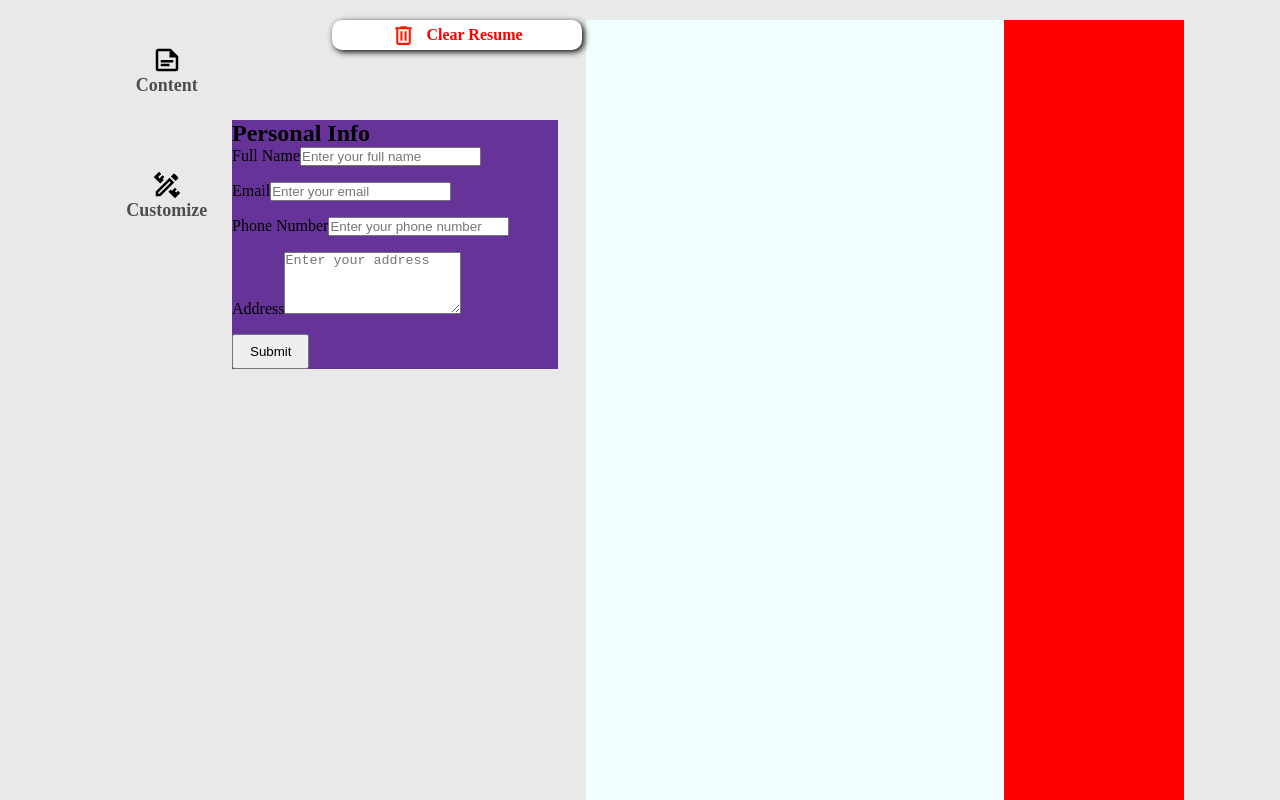
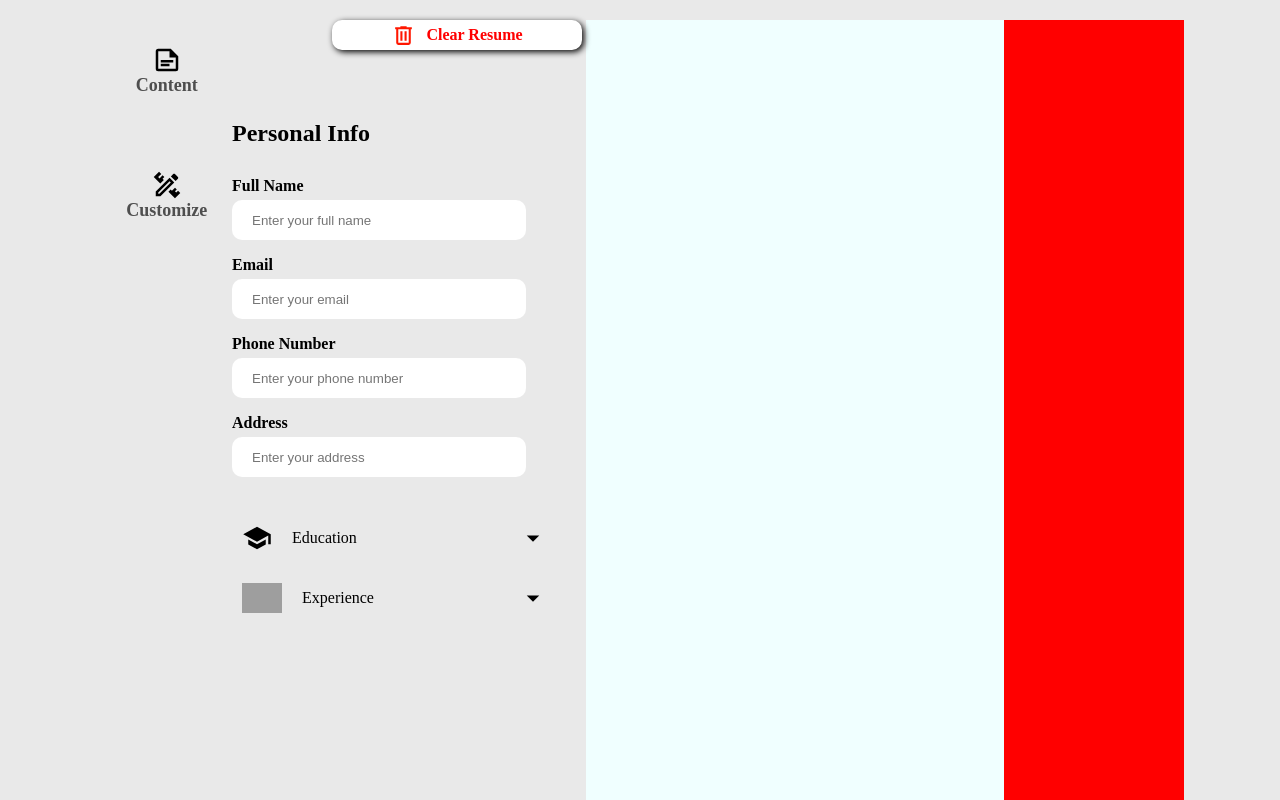
Before and after one commit to Moyinoluwa360/resume-builder, a React (Vite) app: page / in a window 1280 px wide. Shown: the top 800 px of the page. Built offline with nearby package versions, Linux system fonts and the light colour scheme; grey boxes are pictures that could not be loaded.

Commit message:
created the toggle up and down feature for the education and experience div under content.jsx

```diff
--- a/src/components/content.jsx
+++ b/src/components/content.jsx
@@ -1,6 +1,23 @@
 import styled from "styled-components";
+import {useState} from "react";
+export default function ContentFn(prop){
+      const [eduToggled, setEduToggled] = useState("none")
+      const [expToggled, setExpToggled] = useState("none")
 
-export default function ContentFn(prop){
+      const handleToggleChange = (bar)=>{
+        if(bar === "edu" & eduToggled === "none"){
+          setEduToggled("block")
+          setExpToggled("none")
+        }else if(bar === "exp" & expToggled === "none"){
+          setExpToggled("block")
+          setEduToggled("none")
+        }else if(bar === "edu" & eduToggled === "block"){
+          setEduToggled("none")
+        }else if(bar === "exp" & expToggled === "block"){
+          setExpToggled("none")
+        }
+      }
+
       const handleChange = (e) => {
         const { name, value } = e.target;
         prop.setPersonalData({
@@ -56,7 +73,7 @@ export default function ContentFn(prop){
             </div>
             <div style={{ marginBottom: "1rem" }}>
               <label htmlFor="address">Address</label>
-              <textarea
+              <input
                 id="address"
                 name="address"
                 value={prop.personalData.address}
@@ -66,16 +83,167 @@ export default function ContentFn(prop){
                 required
               />
             </div>
-            <button type="submit" style={{ padding: "0.5rem 1rem" }}>
-              Submit
-            </button>
           </form>
+          <Education onClick={()=>{
+            handleToggleChange("edu")
+          }}>
+            <span>
+              <img src="/school.svg" alt="education logo" />
+              <span>Education</span>
+            </span>
+            {eduToggled === "none" ? <img src="/menu-down.svg" alt="menu down"/> : <img src="/menu-up.svg" alt="menu down"/>}
+          </Education>
+          <EducationToggled style={{display: eduToggled}}>
+            <div className="educations"></div>
+            <div className="addEdu">
+              <div>
+                <img src="/plus.svg" alt="add experience icon" />
+                Education
+              </div>
+            </div>
+            <div className="eduForm"></div>
+          </EducationToggled>
+          <Experience onClick={()=>{
+            handleToggleChange("exp")
+          }}>
+            <span>
+              <img src="/experience.svg" alt="experience logo" />
+              <span>Experience</span>
+            </span>
+            {expToggled === "none" ? <img src="/menu-down.svg" alt="menu down"/> : <img src="/menu-up.svg" alt="menu down"/>}
+          </Experience>
+          <ExperienceToggled style={{display: expToggled}}>
+            <div className="experiences"></div>
+            <div className="addExp">
+              <div>
+                <img src="/plus.svg" alt="add experience icon" />
+                Experience
+              </div>
+            </div>
+            <div className="expForm"></div>
+          </ExperienceToggled>
         </Content>
       );
 }
 
 const Content = styled.div`
     box-sizing: border-box;
-    background-color: rebeccapurple;
+    display: flex;
+    flex-direction: column;
+    gap: 30px;
+    form{
+      display: flex;
+      flex-direction: column;
+      div{
+        display: flex;
+        flex-direction: column;
+        gap: 5px;
+        label{
+          font-size: 16px;
+          font-weight: bold;
+        }
+        input{
+          height: 40px;
+          width: 90%;
+          border-radius: 10px;
+          padding-left: 20px;
+          outline:none;
+          border: none;
+        }
+        input:focus{
+          border: 1px solid #8ee795;
+        }
+      }
+    }
+`
+const Education = styled.div`
+  display: flex;
+  align-items: center;
+  padding: 0 10px 0 10px;
+  gap: 10px;
+  width: 100%;
+  justify-content: space-between;
+  >span{
+    display:flex;
+    align-items: center;
+    gap: 20px;
+  }
+  img{
+    height: 30px;
+  }
+  :last-child{
+    justify-self: end;
+  }
+`
+const Experience = styled.div`
+  display: flex;
+  align-items: center;
+  padding: 0 10px 0 10px;
+  gap: 10px;
+  width: 100%;
+  justify-content: space-between;
+  >span{
+    display:flex;
+    align-items: center;
+    gap: 20px;
+  }
+  img{
+    height: 30px;
+  }
+  :last-child{
+    justify-self: end;
+  }
+`
+const EducationToggled = styled.div`
+  .experiences{
+    width: 100%;
+  }
+  .addEdu{
+    width: 100%;
+    display: flex;
+    align-items: center;
+    justify-content: center;
+    div{
+      height: 30px;
+      width: 25%;
+      border-radius: 12px;
+      border: 1px solid #a1a1a1eb;
+      display: flex;
+      align-items: center;
+      justify-content: center;
+      padding: 5px;
+      gap: 3px;
+      img{
+        height: 30px;
+        width: 20px;
+      }
+    }
+  }
+`
 
+const ExperienceToggled = styled.div`
+  .educations{
+    width: 100%;
+  }
+  .addExp{
+    width: 100%;
+    display: flex;
+    align-items: center;
+    justify-content: center;
+    div{
+      height: 30px;
+      width: 25%;
+      border-radius: 12px;
+      border: 1px solid #a1a1a1eb;
+      display: flex;
+      align-items: center;
+      justify-content: center;
+      padding: 5px;
+      gap: 3px;
+      img{
+        height: 30px;
+        width: 20px;
+      }
+    }
+  }
 `
```
Also changed, not shown: src/components/ActionCenter.jsx (+4 -3 lines), package.json (line endings or trailing spaces).
